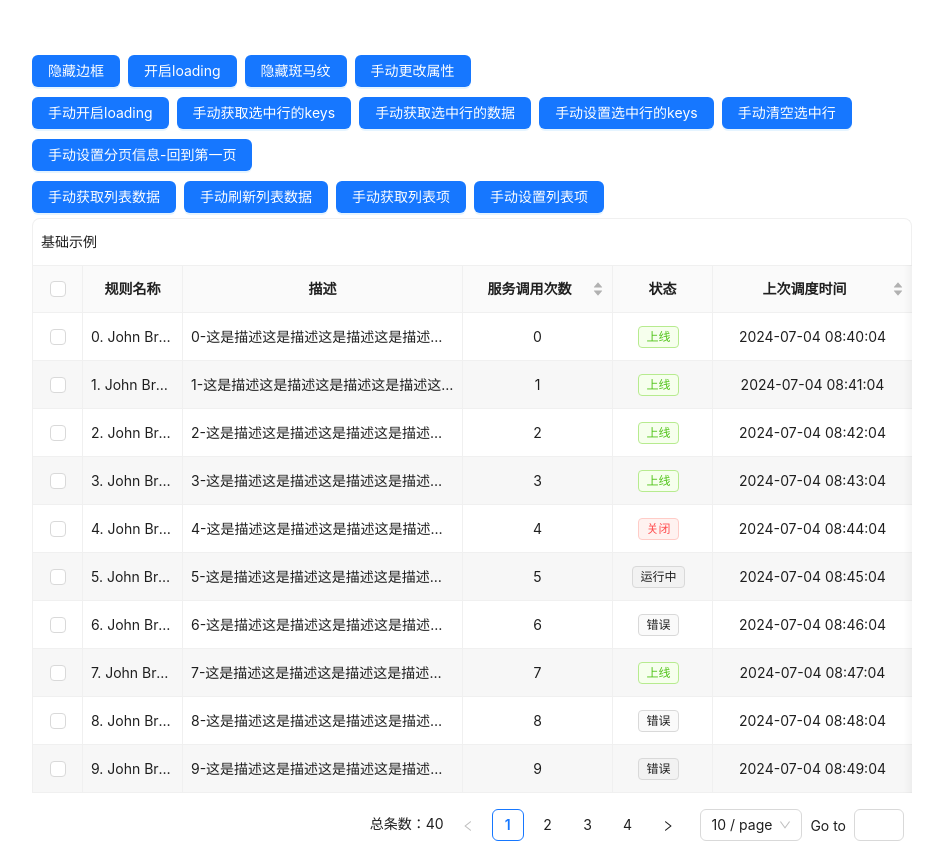
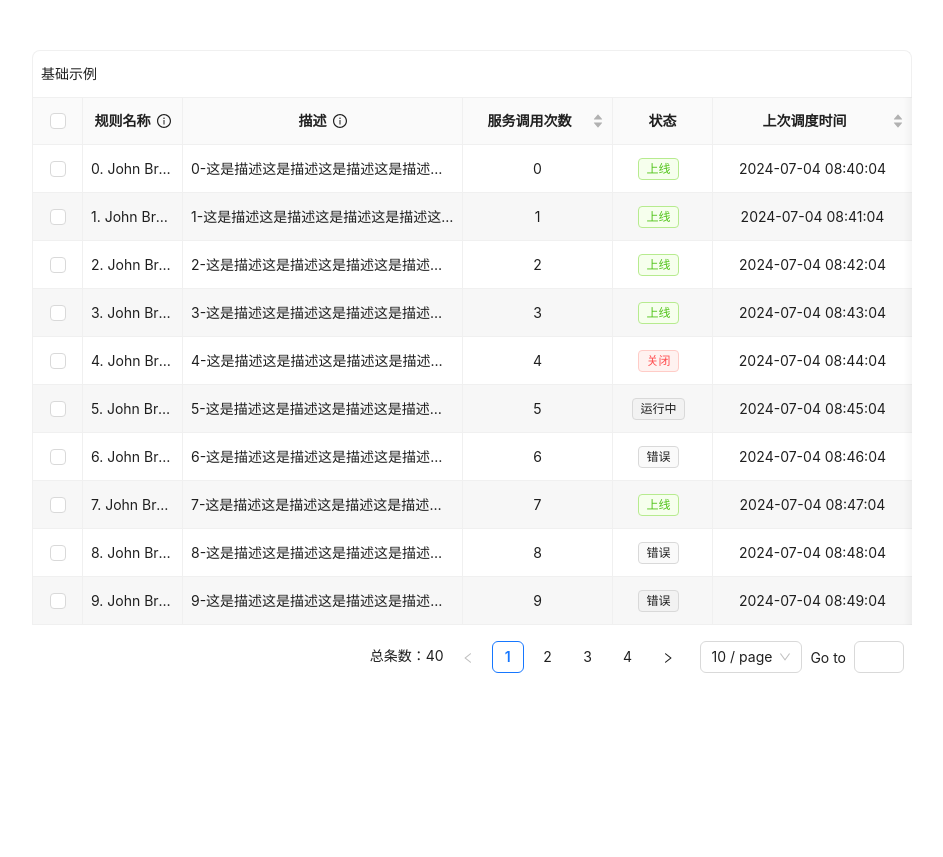
Before and after one commit to 1974193036/v-vben-hooks, a Vue app: page / in a window 1280 px wide. Shown: the whole page, without its empty margins (168-1111 px from the left). Built offline with nearby package versions, Linux system fonts and the light colour scheme.

Commit message:
feat: 表头单元格

```diff
--- /dev/null
+++ b/src/components/BasicTable/components/HeaderCell.vue
@@ -0,0 +1,32 @@
+<script setup>
+import { computed } from 'vue'
+import Title from './Title.vue'
+
+defineOptions({ name: 'TableHeaderCell' })
+
+const props = defineProps({
+  column: {
+    type: Object,
+    default: () => ({}),
+  },
+})
+
+const prefixCls = 'v-basic-table-header-cell'
+
+const getTitle = computed(() => {
+  const column = props.column
+  if (typeof column.customHeaderRender === 'function')
+    return column.customHeaderRender(column)
+
+  return column?.customTitle || column?.title
+})
+
+const getHelpMessage = computed(() => props.column.helpMessage)
+</script>
+
+<template>
+  <div>
+    <span class="default-header-cell">{{ getTitle }}</span>
+    <Title v-if="getHelpMessage" :text="getHelpMessage" :class="`${prefixCls}__help`" />
+  </div>
+</template>
--- /dev/null
+++ b/src/components/BasicTable/components/Title.vue
@@ -0,0 +1,69 @@
+<script lang="jsx">
+import { defineComponent } from 'vue'
+import { InfoCircleOutlined } from '@ant-design/icons-vue'
+import { isArray, isString } from 'lodash-es'
+import { getSlot } from '@/utils/slot'
+
+export default defineComponent({
+  name: 'BasicTitle',
+  props: {
+    text: {
+      type: [Array, String, Object],
+    },
+  },
+  setup(props, { slots }) {
+    const prefixCls = 'v-basic-title'
+
+    function renderTitle() {
+      const textList = props.text
+
+      if (isString(textList))
+        return <p>{textList}</p>
+
+      if (isArray(textList)) {
+        return textList.map((text, index) => {
+          return (
+            <p key={text}>
+              <>
+                {props.showIndex ? `${index + 1}. ` : ''}
+                {text}
+              </>
+            </p>
+          )
+        })
+      }
+      return <div>{textList}</div>
+    }
+
+    return () => {
+      return (
+        <a-tooltip
+          overlayClassName={`${prefixCls}__wrap`}
+          title={renderTitle()}
+          autoAdjustOverflow={true}
+          placement="right"
+          destroyTooltipOnHide={false}
+        >
+          <span class={{ 'flex-self-start': true, [prefixCls]: true }}>{getSlot(slots) || <InfoCircleOutlined />}</span>
+        </a-tooltip>
+      )
+    }
+  },
+})
+</script>
+
+<style scoped>
+.v-basic-title {
+  display: inline-block;
+  margin-left: 6px;
+  font-size: 14px;
+  cursor: pointer;
+}
+
+.v-basic-title:hover {
+  color: red;
+}
+.v-basic-title__wrap p {
+  margin-bottom: 0;
+}
+</style>
--- a/src/components/BasicTable/index.vue
+++ b/src/components/BasicTable/index.vue
@@ -9,6 +9,9 @@ import { useDataSource } from './hooks/useDataSource'
 import { useColumns } from './hooks/useColumns'
 import { useTableStyle } from './hooks/useTableStyle'
 import { useCustomRow } from './hooks/useCustomRow'
+import HeaderCell from './components/HeaderCell.vue'
+
+defineOptions({ name: 'BasicTable' })
 
 const props = defineProps(basicProps)
 const emit = defineEmits([
@@ -198,7 +201,13 @@ function handleTableChange(pagination, filters, sorter, extra) {
       :scroll="{ x: maxTableWidth }"
       @change="handleTableChange"
       @resize-column="setColumnWidth"
-    />
+    >
+      <template #headerCell="{ column }">
+        <slot name="headerCell" v-bind="{ column }">
+          <HeaderCell :column="column" />
+        </slot>
+      </template>
+    </a-table>
   </div>
 </template>
 
--- a/src/components/DemoBasicTable.vue
+++ b/src/components/DemoBasicTable.vue
@@ -69,6 +69,23 @@ function setProps() {
 
 <template>
   <div style="margin: 50px 200px;">
+    <BasicTable
+      title="基础示例"
+      title-help-message="温馨提醒"
+      :columns="columns"
+      :api="getList"
+      :bordered="border"
+      :loading="loading"
+      :striped="striped"
+      :pagination="pagination"
+      :row-selection="{
+        type: 'checkbox',
+      }"
+      row-key="id"
+      show-table-setting
+      @register="register"
+    >
+      <template #toolbar>
         <div>
           <a-space style="margin:5px 0">
             <a-button type="primary" @click="toggleBorder">
@@ -127,34 +144,6 @@ function setProps() {
             </a-button>
           </a-space>
         </div>
-    <BasicTable
-      title="基础示例"
-      title-help-message="温馨提醒"
-      :columns="columns"
-      :api="getList"
-      :bordered="border"
-      :loading="loading"
-      :striped="striped"
-      :pagination="pagination"
-      :row-selection="{
-        type: 'checkbox',
-      }"
-      row-key="id"
-      show-table-setting
-      @register="register"
-    >
-      <template #toolbar>
-        <a-space>
-          <a-button type="primary" @click="toggleBorder">
-            {{ !border ? '显示边框' : '隐藏边框' }}
-          </a-button>
-          <a-button type="primary" @click="toggleLoading">
-            开启loading
-          </a-button>
-          <a-button type="primary" @click="toggleStriped">
-            {{ !striped ? '显示斑马纹' : '隐藏斑马纹' }}
-          </a-button>
-        </a-space>
       </template>
     </BasicTable>
   </div>
```
Lines whose indentation alone changed are shown as unchanged.
